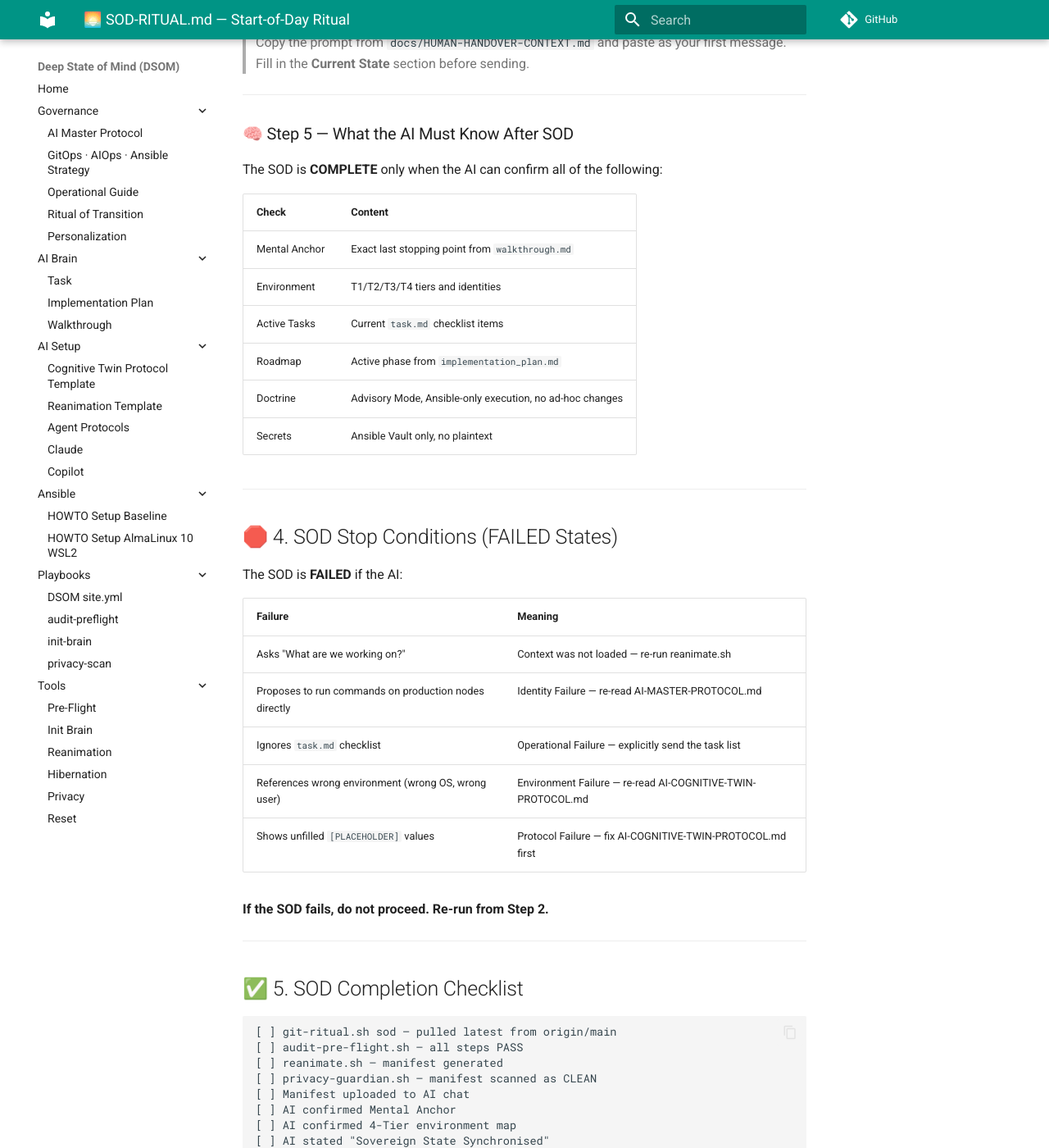
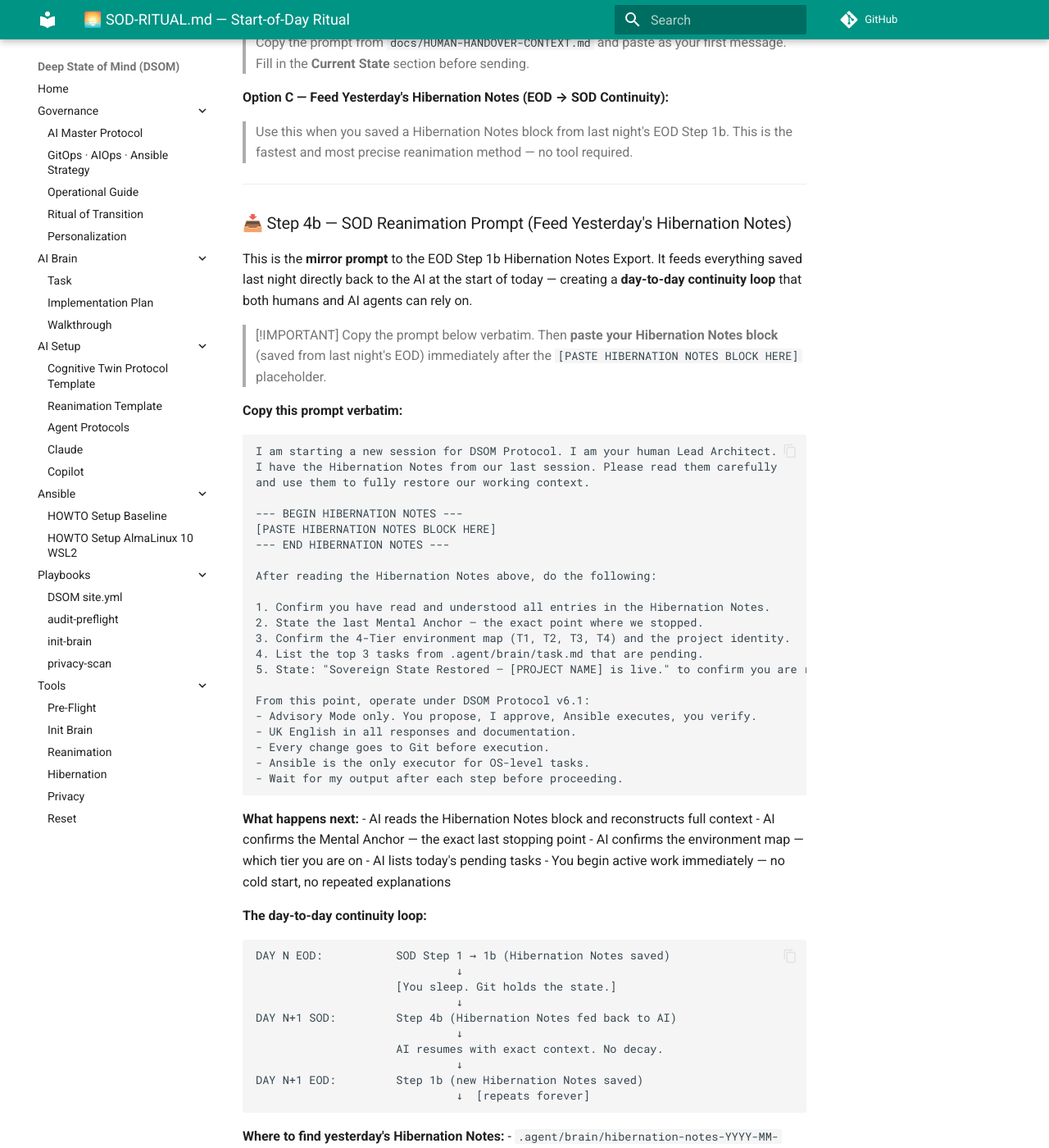
Before and after one commit to linuxmalaysia/deep-state-of-mind-for-my-ai, an MkDocs documentation site: the page built from docs/SOD-RITUAL.md, in a window 1280 px wide and 1400 px high, scrolled down 2911 px. Shown: the whole window at 82% size. Built offline with MkDocs 1.6.1 and Material for MkDocs 9.7.7, drawn with Linux system fonts in a browser that asks for light colours; comment, search, counter and statistics services are not loaded; some of the changed text lies outside the part shown.

Commit message:
docs(sod): add Step 4b SOD Reanimation Prompt — EOD-to-SOD continuity loop [v6.1.4]

````diff
--- a/docs/SOD-RITUAL.md
+++ b/docs/SOD-RITUAL.md
@@ -130,6 +130,71 @@
 **Option B — Use the Human Handover Context (for new sessions):**
 > Copy the prompt from `docs/HUMAN-HANDOVER-CONTEXT.md` and paste as your first message. Fill in the **Current State** section before sending.
 
+**Option C — Feed Yesterday's Hibernation Notes (EOD → SOD Continuity):**
+> Use this when you saved a Hibernation Notes block from last night's EOD Step 1b. This is the fastest and most precise reanimation method — no tool required.
+
+---
+
+### 📥 Step 4b — SOD Reanimation Prompt (Feed Yesterday's Hibernation Notes)
+
+This is the **mirror prompt** to the EOD Step 1b Hibernation Notes Export. It feeds everything saved last night directly back to the AI at the start of today — creating a **day-to-day continuity loop** that both humans and AI agents can rely on.
+
+> [!IMPORTANT]
+> Copy the prompt below verbatim. Then **paste your Hibernation Notes block** (saved from last night's EOD) immediately after the `[PASTE HIBERNATION NOTES BLOCK HERE]` placeholder.
+
+**Copy this prompt verbatim:**
+
+```
+I am starting a new session for DSOM Protocol. I am your human Lead Architect.
+I have the Hibernation Notes from our last session. Please read them carefully
+and use them to fully restore our working context.
+
+--- BEGIN HIBERNATION NOTES ---
+[PASTE HIBERNATION NOTES BLOCK HERE]
+--- END HIBERNATION NOTES ---
+
+After reading the Hibernation Notes above, do the following:
+
+1. Confirm you have read and understood all entries in the Hibernation Notes.
+2. State the last Mental Anchor — the exact point where we stopped.
+3. Confirm the 4-Tier environment map (T1, T2, T3, T4) and the project identity.
+4. List the top 3 tasks from .agent/brain/task.md that are pending.
+5. State: "Sovereign State Restored — [PROJECT NAME] is live." to confirm you are ready.
+
+From this point, operate under DSOM Protocol v6.1:
+- Advisory Mode only. You propose, I approve, Ansible executes, you verify.
+- UK English in all responses and documentation.
+- Every change goes to Git before execution.
+- Ansible is the only executor for OS-level tasks.
+- Wait for my output after each step before proceeding.
+```
+
+**What happens next:**
+- AI reads the Hibernation Notes block and reconstructs full context
+- AI confirms the Mental Anchor — the exact last stopping point
+- AI confirms the environment map — which tier you are on
+- AI lists today's pending tasks
+- You begin active work immediately — no cold start, no repeated explanations
+
+**The day-to-day continuity loop:**
+
+```
+DAY N EOD:           SOD Step 1 → 1b (Hibernation Notes saved)
+                              ↓
+                     [You sleep. Git holds the state.]
+                              ↓
+DAY N+1 SOD:         Step 4b (Hibernation Notes fed back to AI)
+                              ↓
+                     AI resumes with exact context. No decay.
+                              ↓
+DAY N+1 EOD:         Step 1b (new Hibernation Notes saved)
+                              ↓  [repeats forever]
+```
+
+**Where to find yesterday's Hibernation Notes:**
+- `.agent/brain/hibernation-notes-YYYY-MM-DD.txt` (if you saved it)
+- Or the code block you copied to your notebook/notes app
+
 ---
 
 ### 🧠 Step 5 — What the AI Must Know After SOD
````
